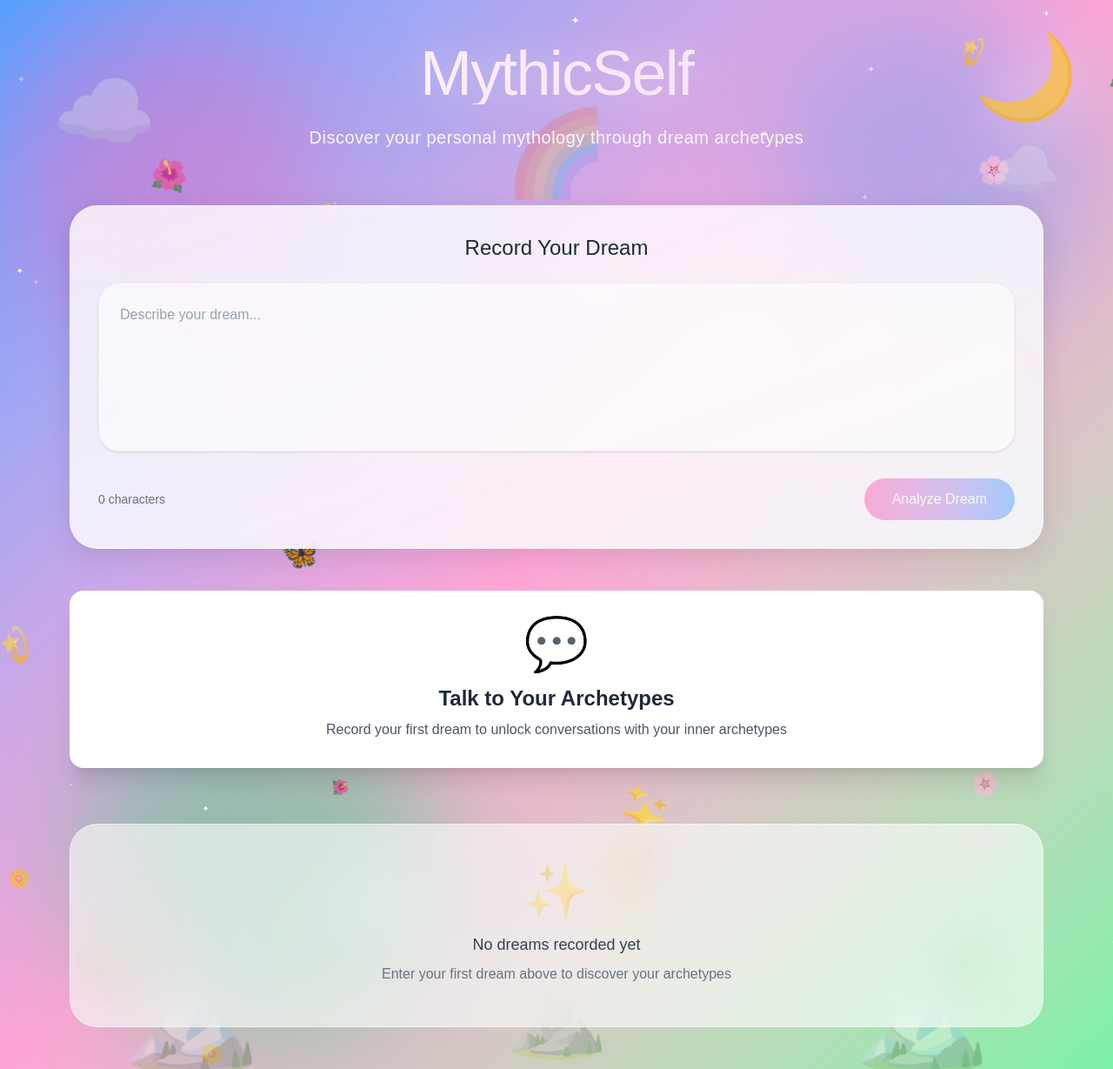
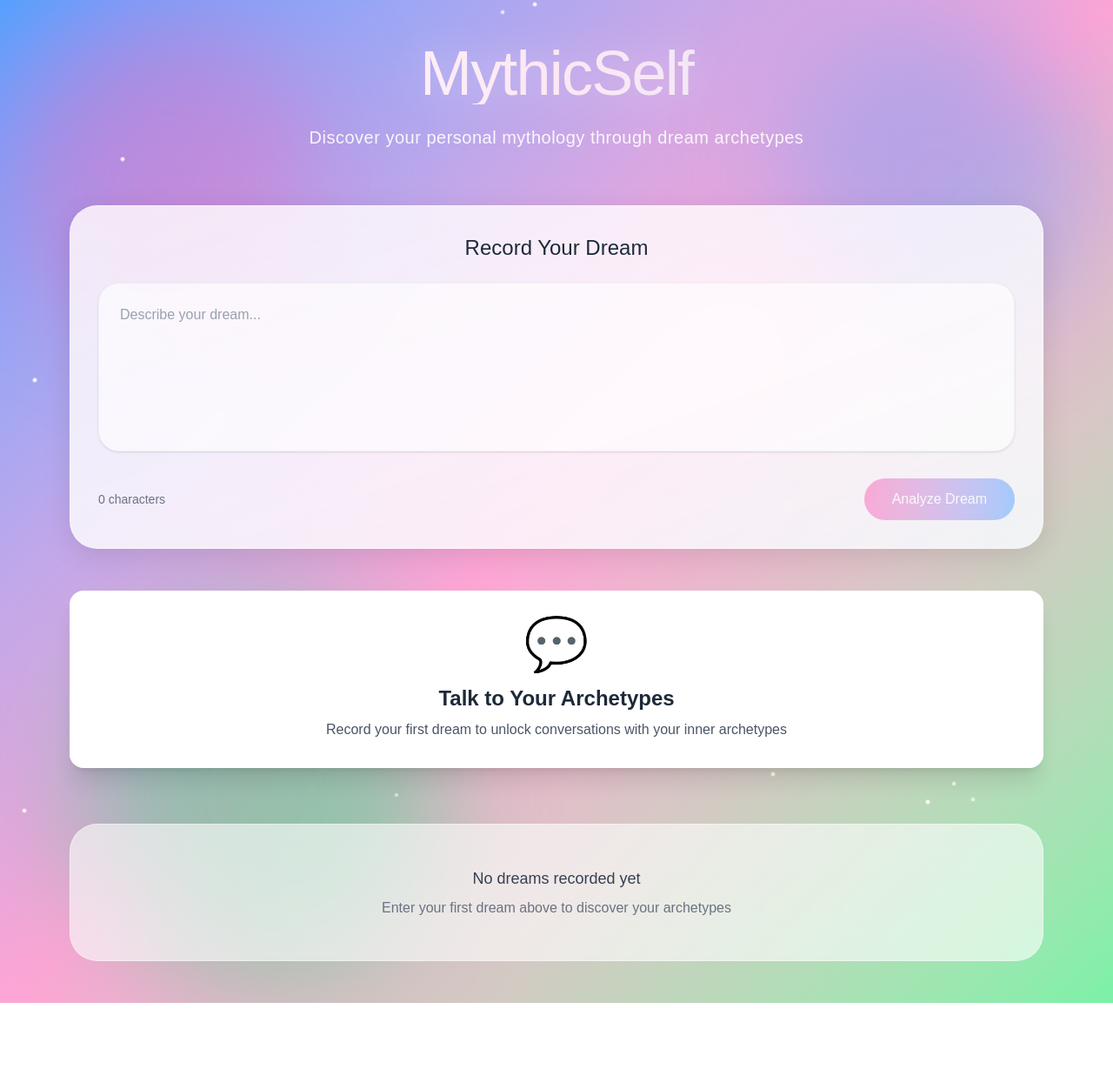
Before and after one commit to Novah-code/mysthicself, a Next.js app: page / in a window 1280 px wide. Shown: the whole page at 87% size. After the commit the page ends 1153 px from the top, so only its background shows below. Built offline with nearby package versions, Linux system fonts and the light colour scheme.

Commit message:
🎨 Remove all emojis for cleaner aesthetic
- Removed all emoji characters from UI
- Replaced with subtle white dot particles
- Cleaner, more modern minimalist design
- Focus on gradient backgrounds and animations
- No more emoji clutter

```diff
--- a/app/page.tsx
+++ b/app/page.tsx
@@ -68,89 +68,19 @@ export default function Home() {
         <div className="absolute bottom-0 left-20 w-96 h-96 bg-green-400 rounded-full mix-blend-multiply filter blur-xl animate-blob animation-delay-4000"></div>
       </div>
 
-      {/* Stars */}
+      {/* Subtle particles */}
       <div className="absolute inset-0 overflow-hidden pointer-events-none">
-        {[...Array(30)].map((_, i) => (
+        {[...Array(20)].map((_, i) => (
           <div
             key={i}
-            className="absolute text-white animate-twinkle"
+            className="absolute w-1 h-1 bg-white rounded-full animate-twinkle"
             style={{
               top: `${Math.random() * 100}%`,
               left: `${Math.random() * 100}%`,
-              fontSize: `${Math.random() * 8 + 4}px`,
               animationDelay: `${Math.random() * 3}s`,
-              opacity: Math.random() * 0.5 + 0.3
             }}
-          >
-            ✦
-          </div>
+          />
         ))}
-      </div>
-
-      {/* Floating flowers/petals */}
-      <div className="absolute inset-0 overflow-hidden pointer-events-none">
-        {[...Array(15)].map((_, i) => (
-          <div
-            key={i}
-            className="absolute animate-float-slow"
-            style={{
-              top: `${Math.random() * 100}%`,
-              left: `${Math.random() * 100}%`,
-              fontSize: `${Math.random() * 20 + 15}px`,
-              animationDelay: `${Math.random() * 5}s`,
-              animationDuration: `${Math.random() * 10 + 15}s`
-            }}
-          >
-            {['🌸', '🌺', '🌼', '💫', '✨'][Math.floor(Math.random() * 5)]}
-          </div>
-        ))}
-      </div>
-
-      {/* Clouds */}
-      <div className="absolute inset-0 overflow-hidden pointer-events-none">
-        <div className="absolute top-20 left-10 text-8xl opacity-30 animate-drift">☁️</div>
-        <div className="absolute top-40 right-20 text-7xl opacity-25 animate-drift animation-delay-2000">☁️</div>
-        <div className="absolute bottom-32 left-1/4 text-9xl opacity-20 animate-drift animation-delay-4000">☁️</div>
-      </div>
-
-      {/* Moon */}
-      <div className="absolute top-10 right-10 text-8xl opacity-60 animate-glow-soft pointer-events-none">
-        🌙
-      </div>
-
-      {/* Dreamy characters and nature */}
-      <div className="absolute inset-0 overflow-hidden pointer-events-none">
-        {/* Flying horse */}
-        <div className="absolute top-1/3 right-10 text-6xl opacity-40 animate-float-diagonal">
-          🦄
-        </div>
-
-        {/* Mountains at bottom */}
-        <div className="absolute bottom-0 left-0 right-0 flex justify-around opacity-30">
-          <div className="text-9xl">🏔️</div>
-          <div className="text-8xl translate-y-4">⛰️</div>
-          <div className="text-9xl">🏔️</div>
-        </div>
-
-        {/* Trees */}
-        <div className="absolute bottom-20 left-20 text-7xl opacity-25 animate-sway">🌳</div>
-        <div className="absolute bottom-24 right-32 text-6xl opacity-30 animate-sway animation-delay-1000">🌲</div>
-
-        {/* Butterfly */}
-        <div className="absolute top-1/2 left-1/4 text-4xl animate-flutter">🦋</div>
-
-        {/* Bird */}
-        <div className="absolute top-1/4 left-1/3 text-3xl animate-fly">🕊️</div>
-
-        {/* Rainbow */}
-        <div className="absolute top-32 left-1/2 transform -translate-x-1/2 text-8xl opacity-20">
-          🌈
-        </div>
-
-        {/* More magical creatures */}
-        <div className="absolute bottom-40 left-1/2 text-5xl opacity-35 animate-float-slow animation-delay-2000">
-          ✨🐴✨
-        </div>
       </div>
 
       <div className="container mx-auto px-4 py-12 max-w-6xl relative z-10">
@@ -195,7 +125,6 @@ export default function Home() {
         {/* Empty State */}
         {dreams.length === 0 && !isAnalyzing && (
           <div className="text-center mt-16 bg-white/60 backdrop-blur-xl border border-white/40 rounded-[2rem] p-12 animate-fade-in">
-            <div className="text-6xl mb-4 animate-float">✨</div>
             <p className="text-lg text-gray-700 font-light">No dreams recorded yet</p>
             <p className="mt-2 text-gray-500">Enter your first dream above to discover your archetypes</p>
           </div>
--- a/components/MythologyNarrative.tsx
+++ b/components/MythologyNarrative.tsx
@@ -50,7 +50,6 @@ export default function MythologyNarrative({ dreams }: MythologyNarrativeProps)
   if (dreams.length < 2) {
     return (
       <div className="bg-white/70 backdrop-blur-xl border border-white/40 rounded-[2rem] p-12 text-center animate-fade-in">
-        <div className="text-6xl mb-6 animate-float">📖</div>
         <h2 className="text-2xl font-light text-gray-800 mb-4">
           Your Personal Mythology
         </h2>
@@ -66,7 +65,7 @@ export default function MythologyNarrative({ dreams }: MythologyNarrativeProps)
       <div className="flex items-center justify-between mb-8">
         <div>
           <h2 className="text-2xl font-light text-gray-800">
-            📖 Your Personal Mythology
+            Your Personal Mythology
           </h2>
           <p className="text-gray-600 text-sm mt-2 font-light">
             AI-woven narrative connecting your {dreams.length} dreams
@@ -97,15 +96,10 @@ export default function MythologyNarrative({ dreams }: MythologyNarrativeProps)
         <div className="space-y-6">
           {/* Current Phase */}
           <div className="bg-gradient-to-r from-purple-100/50 to-pink-100/50 rounded-3xl p-6 border border-pink-200/50">
-            <div className="flex items-center gap-3">
-              <span className="text-3xl">🌟</span>
-              <div>
-                <h3 className="text-lg font-light text-gray-800">
-                  Current Phase: {mythology.currentPhase}
-                </h3>
-                <p className="text-gray-600 text-sm font-light mt-1">{mythology.phaseDescription}</p>
-              </div>
-            </div>
+            <h3 className="text-lg font-light text-gray-800">
+              Current Phase: {mythology.currentPhase}
+            </h3>
+            <p className="text-gray-600 text-sm font-light mt-1">{mythology.phaseDescription}</p>
           </div>
 
           {/* Main Narrative */}
@@ -120,8 +114,7 @@ export default function MythologyNarrative({ dreams }: MythologyNarrativeProps)
 
           {/* Archetype Evolution */}
           <div className="bg-blue-100/30 rounded-3xl p-6 border border-blue-200/50">
-            <h3 className="text-lg font-light mb-3 text-gray-800 flex items-center gap-2">
-              <span>🔄</span>
+            <h3 className="text-lg font-light mb-3 text-gray-800">
               Archetype Evolution
             </h3>
             <p className="text-gray-700 font-light">{mythology.archetypeEvolution}</p>
@@ -129,8 +122,7 @@ export default function MythologyNarrative({ dreams }: MythologyNarrativeProps)
 
           {/* Insights */}
           <div className="bg-white/50 rounded-3xl p-6 border border-gray-200/50">
-            <h3 className="text-lg font-light mb-4 text-gray-800 flex items-center gap-2">
-              <span>💡</span>
+            <h3 className="text-lg font-light mb-4 text-gray-800">
               Key Insights
             </h3>
             <ul className="space-y-3">
@@ -145,8 +137,7 @@ export default function MythologyNarrative({ dreams }: MythologyNarrativeProps)
 
           {/* Next Steps */}
           <div className="bg-green-100/30 rounded-3xl p-6 border border-green-200/50">
-            <h3 className="text-lg font-light mb-3 text-gray-800 flex items-center gap-2">
-              <span>🔮</span>
+            <h3 className="text-lg font-light mb-3 text-gray-800">
               What Comes Next
             </h3>
             <p className="text-gray-700 font-light">{mythology.nextSteps}</p>
```
